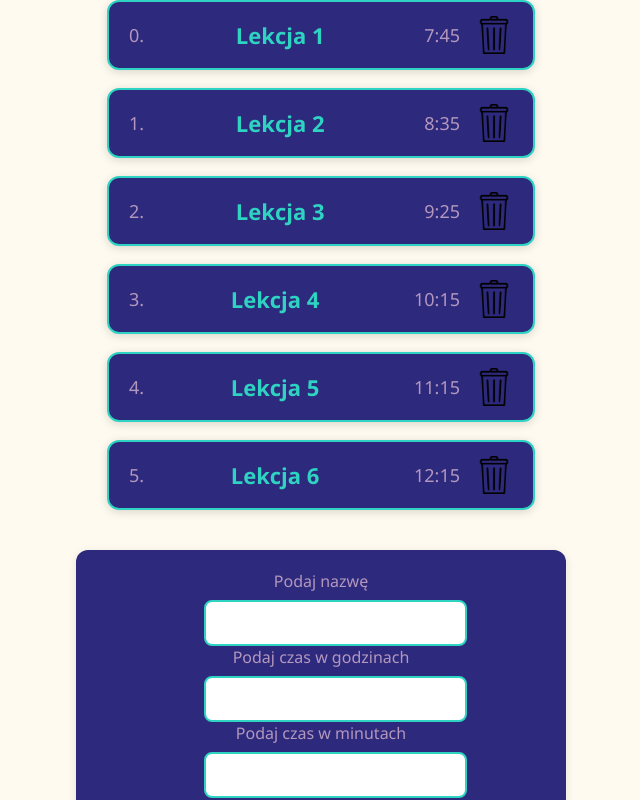
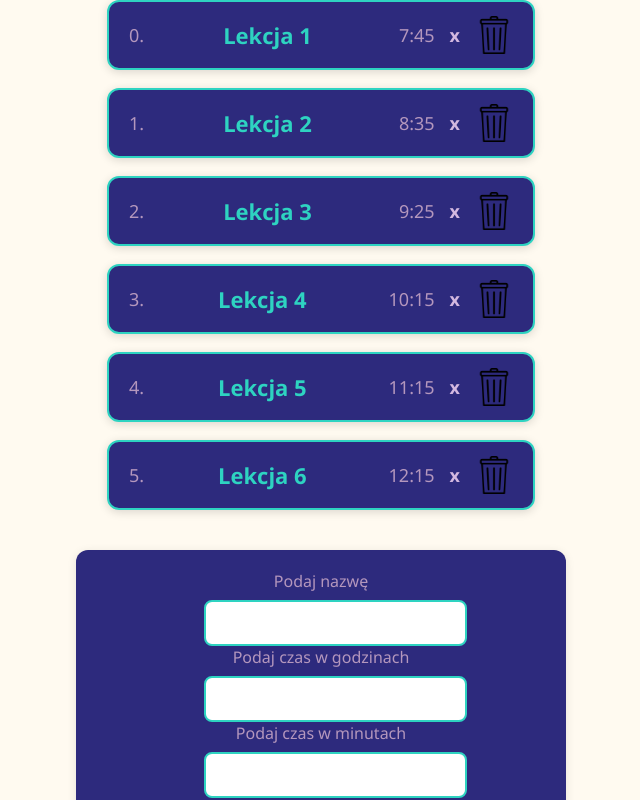
Before and after one commit to Ju1Oo/Zad01ReactWilk, a React (Create React App) app: page / in a window 1280 px wide. Shown: the top 800 px of the page, without its empty margins (319-959 px from the left). Built offline with nearby package versions, Linux system fonts and the light colour scheme.

Commit message:
added file utilsy and changed odliczanie

```diff
--- a/src/Odliczanie.jsx
+++ b/src/Odliczanie.jsx
@@ -7,7 +7,10 @@ import DeleteIconAnimation from "./img/KoszAnimacja.gif"
 
 const Odliczanie = props => (
     <div className="odliczanie1">
-        <span>{props.id}. <strong>{props.name}</strong> {props.czasG}:{props.czasM}</span>
+        <span>{props.id}. <strong>{props.name}</strong>{props.czasG}:{props.czasM}</span>
+        <div className="Odliczanie_kasowanie">
+            <b className="iks" onClick={() => props.Usun(props.id)}>x</b>
+        </div>
         <img src={deleteIcon} alt="X" className="iks"
             onMouseOver={e => {e.target.src = deleteIconHover;
                 e.target.style.top = "5px";}}
--- /dev/null
+++ b/src/utilsy.js
@@ -0,0 +1,5 @@
+export function czyPoprawnyNumer(e){
+    if(isNaN(parseInt(e.key,10))===true)
+        return e.preventDefault();
+    return true;
+}
```
